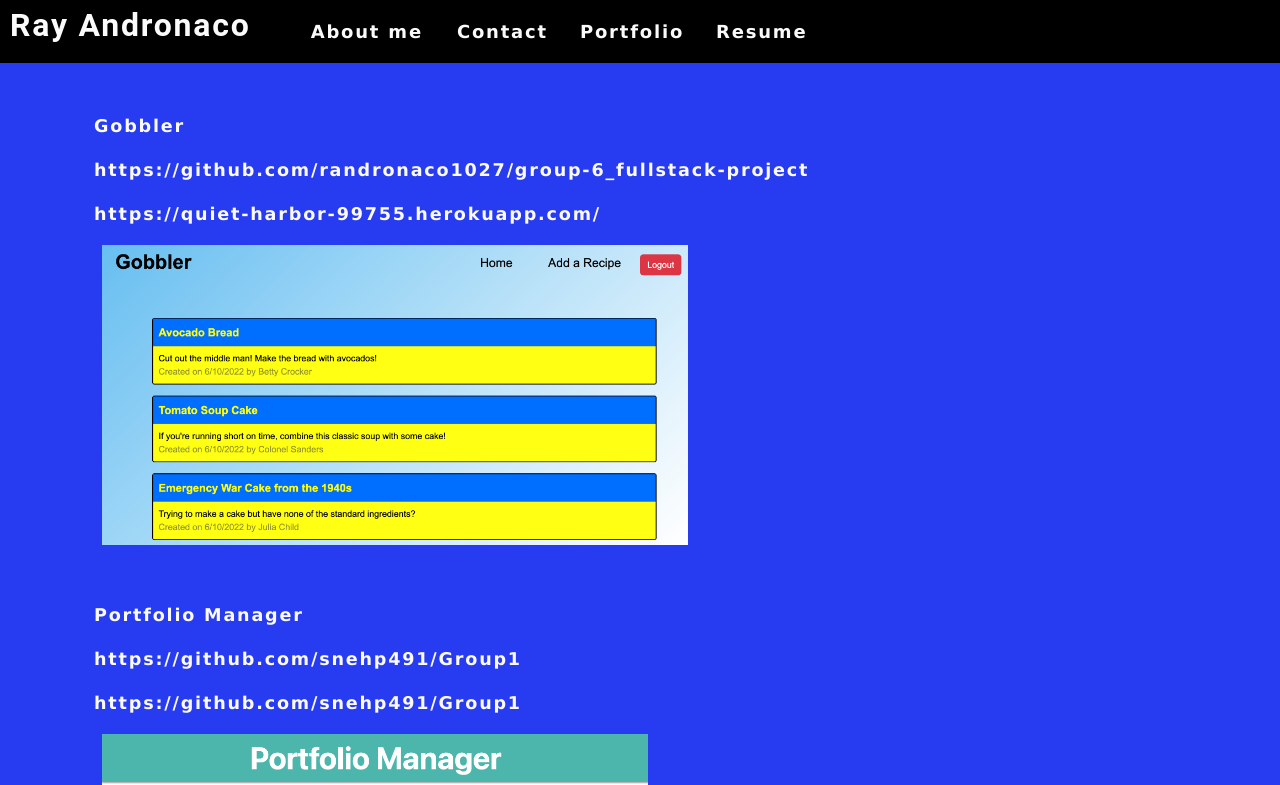
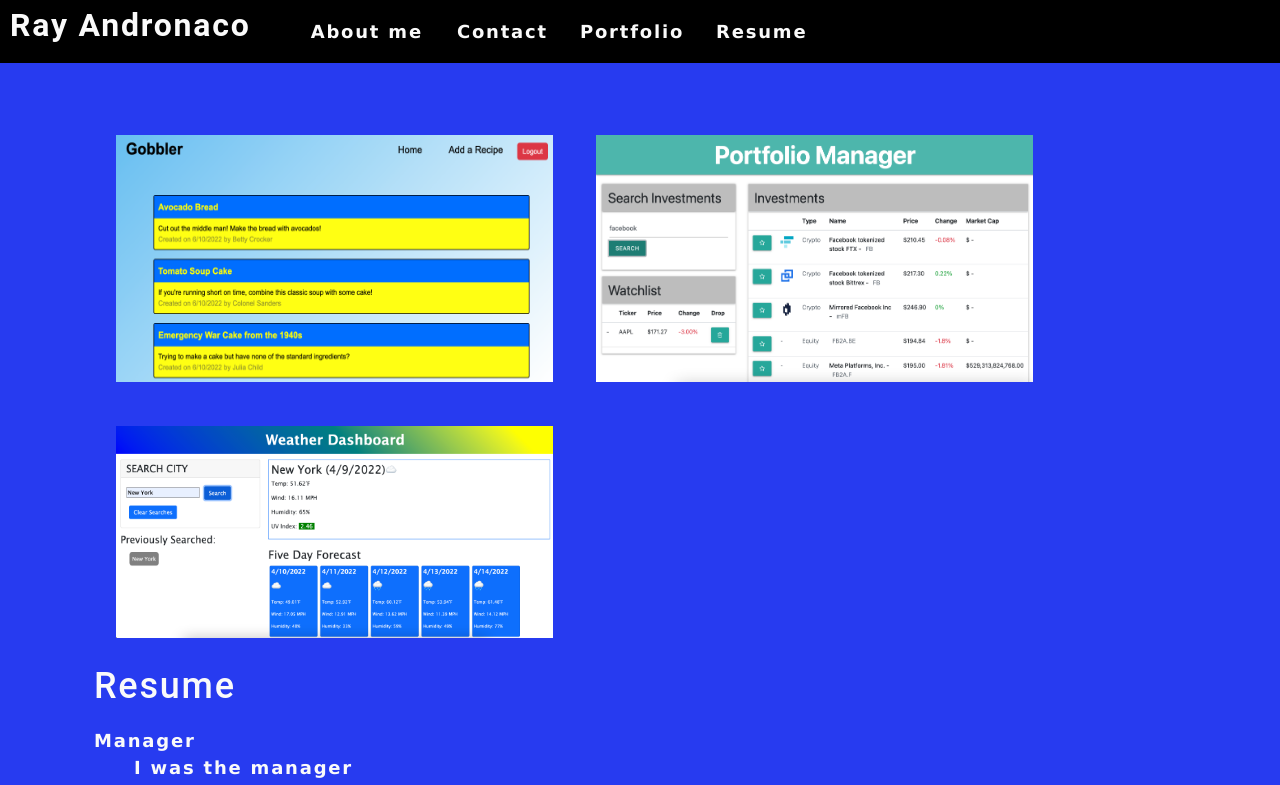
Before and after one commit to randronaco1027/react-portfolio, a React (Create React App) app: page /portfolio in a window 1280 px wide. Shown: the top 785 px of the page. Built offline with nearby package versions, Linux system fonts and the light colour scheme.

Commit message:
added hover property to portfolio

```diff
--- a/src/components/ProjectList/index.js
+++ b/src/components/ProjectList/index.js
@@ -1,4 +1,4 @@
-import React, {useState} from 'react'
+import React, { useState } from 'react'
 import Gobbler from '../../assets/gobbler.png'
 import Stocks from '../../assets/portfolio.png'
 import Weather from '../../assets/weather.png'
@@ -28,17 +28,18 @@ function Projects(props) {
     <div>
       <div className="flex-row">
         {projectlist.map((project) => (
-          <div>
-          <p>{project.name}</p>
-          <p>{project.github}</p>
-          <p>{project.application}</p>
-          <img
-            src={project.imageurl}
-            alt={project.name}
-            className="img-thumbnail mx-1"
-            key={project.name}
-          />
-
+          <div className="container">
+            <img
+              src={project.imageurl}
+              alt={project.name}
+              className="img-thumbnail"
+              key={project.name}
+            />
+            <div className="overlay text">
+              <h1>{project.name}</h1>
+              <button href={project.github}>GitHub</button>
+              <button href={project.application}>Heroku</button>
+            </div>
           </div>
         ))}
 
--- a/src/index.css
+++ b/src/index.css
@@ -250,37 +250,62 @@ textarea {
 }
 
 .img-thumbnail {
-  width: auto;
-  height: 300px;
-  margin-bottom: 50px;
+  width: 100%;
+  height: 100%;
   cursor: pointer;
 }
 
-.modalBackdrop {
-	background: rgba(0, 0, 0, .65);
-	bottom: 0;
-	left: 0;
-	overflow: auto;
-	position: fixed;
-	right: 0;
-	top: 0;
-	z-index: 1;
+.img-thumbnail:hover {
+  background-color: white;
 }
 
-.modalContainer {
-	background: var(--darker);
-	border-radius: 5px;
-	max-width: 100%;
-	margin: 50px auto;
-	padding: 15px;
-	width: 960px;
+.hoverText {
+  background-color: white;
 }
 
-.modalTitle {
-	font-size: 18px;
-	font-weight: 600;
-	margin-bottom: 25px;
+.projectCard {
+  border: solid black
 }
+
+.container {
+  position: relative;
+  width: 40%;
+  margin: 2%;
+
+}
+
+.overlay {
+  position: absolute;
+  top: 0;
+  bottom: 0;
+  left: 0;
+  right: 0;
+  height: 100%;
+  width: 100%;
+  opacity: 0;
+  transition: .5s ease;
+  background-color: #008CBA;
+  padding-top: 15%;
+}
+
+.container:hover .overlay {
+  opacity: 1;
+}
+
+.text {
+  color: white;
+  font-size: 20px;
+  position: absolute;
+  top: 50%;
+  left: 50%;
+  -webkit-transform: translate(-50%, -50%);
+  -ms-transform: translate(-50%, -50%);
+  transform: translate(-50%, -50%);
+  text-align: center;
+  vertical-align: center;
+}
+
+
 
 button {
 	background: var(--secondary);
```
Also changed, not shown: src/components/Modal/index.js (deleted).
